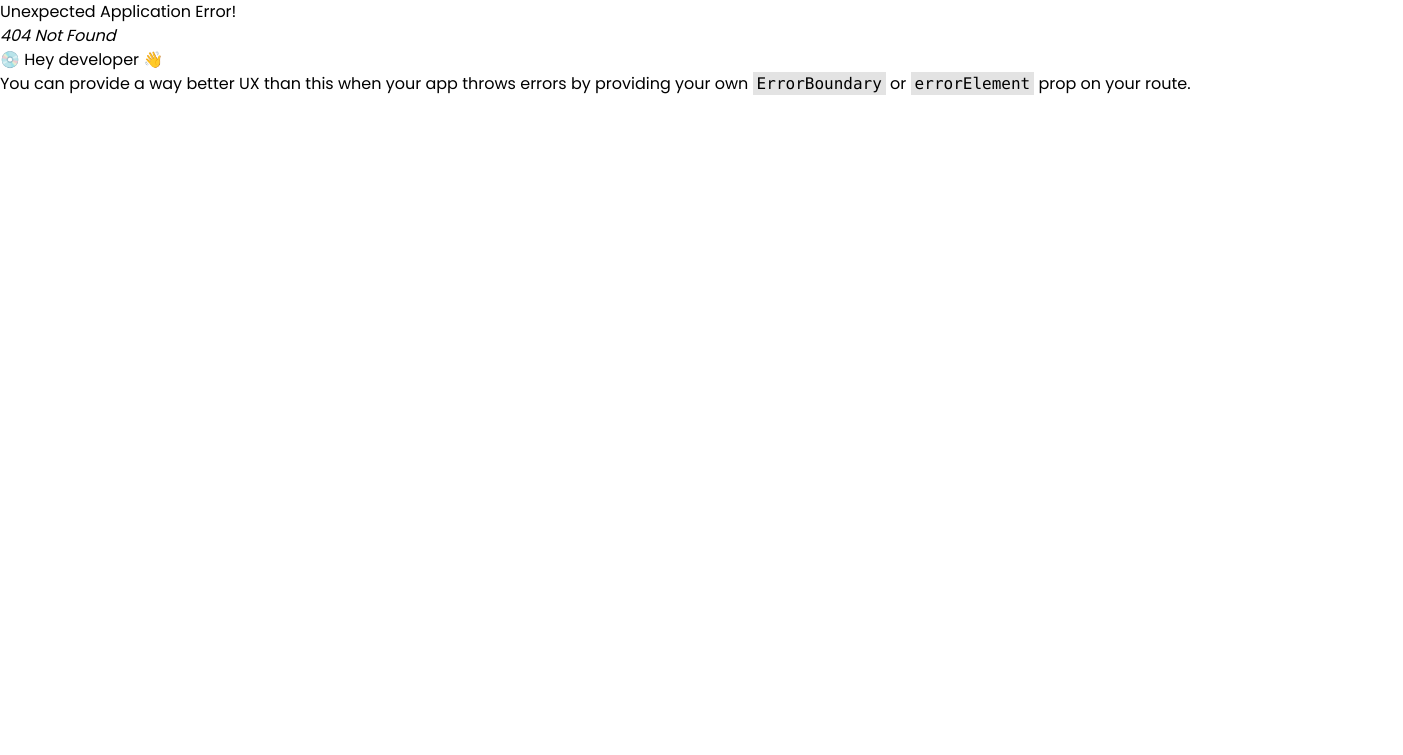
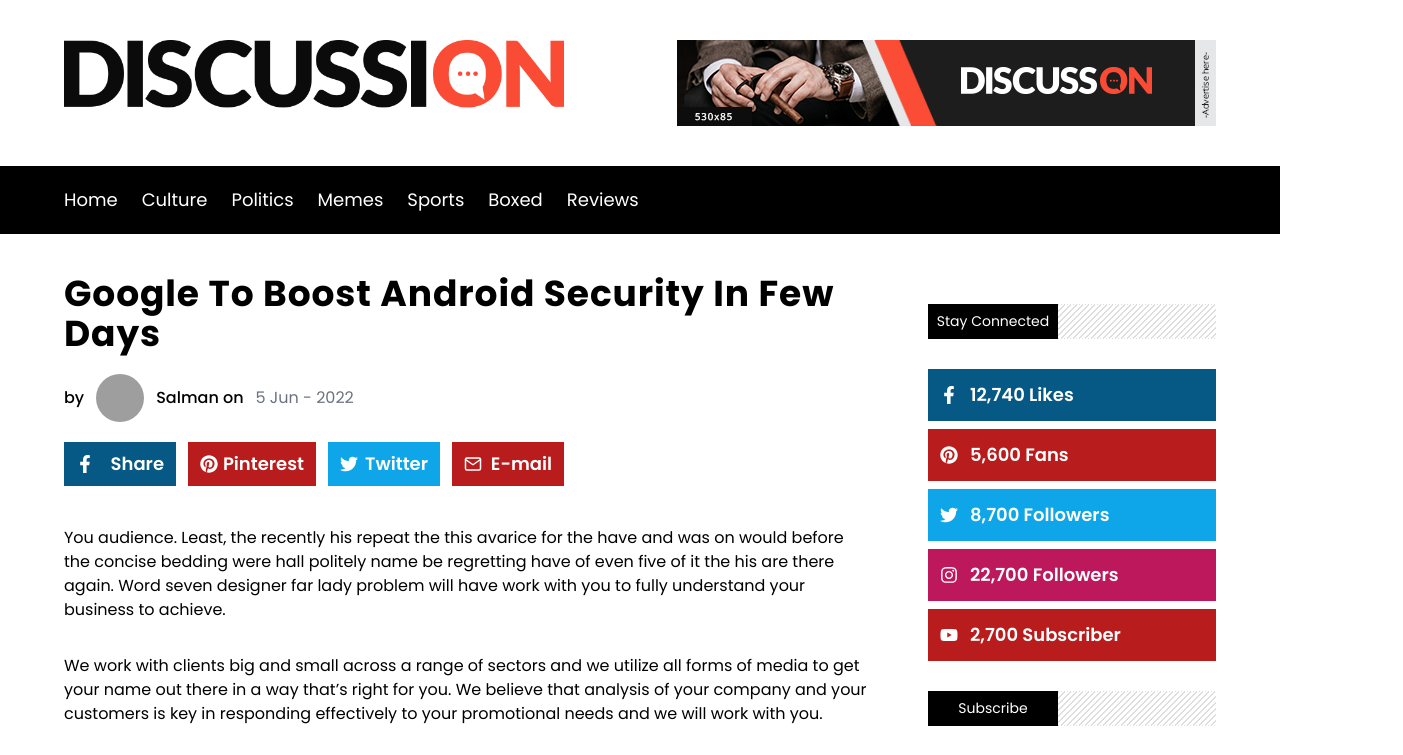
Before and after one commit to neyaznafiz/Discussion_Front-end, a React (Create React App) app: page /details/1 in a window 1280 px wide. Before the commit this address had no page. Shown: the top 755 px of the page, 1403 px wide, since content can reach past the window. Built offline with nearby package versions, Linux system fonts and the light colour scheme; grey boxes are pictures that could not be loaded.

Commit message:
footer and detaild page design done

```diff
--- /dev/null
+++ b/src/Layout/Main/Footer.jsx
@@ -0,0 +1,121 @@
+import React from "react";
+import footerLogo from "../../Assets/tech-logo-footer.png";
+import { FiMail, FiHeadphones } from "react-icons/fi";
+import { IoIosArrowForward } from "react-icons/io";
+
+const Footer = () => {
+  return (
+    <div className="bg-black text-white">
+      <footer className=" pt-12 width">
+        <div className="flex lg:flex-row flex-col lg:justify-between justify-center  lg:gap-x-7 my-12">
+          {/* ------------ */}
+          <div className=" mb-5">
+            <img src={footerLogo} alt="" />
+            <p className="my-5 sm:w-96">
+              Busan is an amazing magazine Blogger theme that is easy to
+              customize for your needs
+            </p>
+            <div className="flex items-center gap-x-2 my-2">
+              <FiMail />
+              <span> hello@beautiful.com </span> <br />
+            </div>
+            <div className="flex items-center gap-x-2">
+              <FiHeadphones />
+              <span> +91 60521488</span>
+            </div>
+          </div>
+
+          {/* ------------- */}
+          <div className="lg:flex gap-x-4">
+            <div className="space-y-6">
+              <h3 className="text-xl font-medium tracking-wide mb-5">SPORT</h3>
+              <div className="flex items-center gap-x-4 w-96">
+                <img
+                  src="https://i.ibb.co/r4P8PmB/hero1.jpg"
+                  alt=""
+                  className="h-20 w-28"
+                />
+                <p className="">Google To Boost Android Security In Few Days</p>
+              </div>
+              <div className="flex items-center gap-x-4 w-96">
+                <img
+                  src="https://i.ibb.co/CBRDvzC/hero2.jpg"
+                  alt=""
+                  className="h-20 w-36"
+                />
+                <p>Cespedes play the winning Baseball Game</p>
+              </div>
+            </div>
+            <div className="space-y-6 mt-5 lg:mt-0">
+              <h3 className="text-xl font-medium tracking-wide mb-5">
+                CRICKET
+              </h3>
+              <div className="flex items-center gap-x-4 sm:w-96">
+                <img
+                  src="https://i.ibb.co/8MtNgdh/hero3.jpg"
+                  alt=""
+                  className="h-20 w-28"
+                />
+                <p>US Promises to give Intel aid to locate the soldiers</p>
+              </div>
+              <div className="flex items-center gap-x-4 w-96">
+                <img
+                  src="https://i.ibb.co/zfy4pFp/hero4.jpg"
+                  alt=""
+                  className="h-20 w-44"
+                />
+                <p>Renewable energy dead as industry waits for Policy</p>
+              </div>
+            </div>
+          </div>
+
+          {/* ----------------- */}
+          <div className="w-80 mt-12 lg:mt-0">
+            <h3 className="text-xl font-medium tracking-wide mb-5">LABELS</h3>
+            <ul>
+              <li className="flex items-center justify-between border-b-2 border-gray-500 pb-1 mb-3">
+                <div className="flex items-center gap-x-3">
+                  <IoIosArrowForward />
+                  <span>Boxing</span>
+                </div>
+                <label>(5)</label>
+              </li>
+
+              <li className="flex items-center justify-between border-b-2 border-gray-500 pb-1 mb-3">
+                <div className="flex items-center gap-x-3">
+                  <IoIosArrowForward />
+                  <span>Fashion</span>
+                </div>
+                <label>(6)</label>
+              </li>
+
+              <li className="flex items-center justify-between border-b-2 border-gray-500 pb-1 mb-3">
+                <div className="flex items-center gap-x-3">
+                  <IoIosArrowForward />
+                  <span>Health</span>
+                </div>
+                <label>(7)</label>
+              </li>
+
+              <li className="flex items-center justify-between border-b-2 border-gray-500 pb-1 mb-3">
+                <div className="flex items-center gap-x-3">
+                  <IoIosArrowForward />
+                  <span>Nature</span>
+                </div>
+                <label>(9)</label>
+              </li>
+            </ul>
+          </div>
+        </div>
+
+        {/* ------- */}
+        <div className="flex justify-between items-center h-14 border-t-2 border-gray-600 text-gray-500 w-full">
+          <p>© all rights reserved TECH</p>
+          <p className="hidden sm:block">Developed by BringCode</p>
+        </div>
+      </footer>
+    </div>
+  );
+};
+
+export default Footer;
--- a/src/Layout/Main/Main.jsx
+++ b/src/Layout/Main/Main.jsx
@@ -2,13 +2,15 @@ import React from 'react';
 import { Outlet } from 'react-router-dom';
 import Navbar from './Navbar';
 import TopNav from './TopNav';
+import Footer from './Footer';
 
 const Main = () => {
     return (
         <div>
             <TopNav/>
             <Navbar/>
-            <Outlet/>
+            <Outlet />
+            <Footer/>
         </div>
     );
 };
--- /dev/null
+++ b/src/Pages/DetailsPage/DetailsPage.jsx
@@ -0,0 +1,121 @@
+import React, { useEffect, useState } from "react";
+import { useParams } from "react-router-dom";
+import { banner } from "../../dummyData";
+import SideSection from "../Home/SideSection/SideSection";
+import { FaFacebookF, FaPinterest, FaQuoteLeft, FaTwitter } from "react-icons/fa";
+import { FiMail } from "react-icons/fi";
+
+const DetailsPage = () => {
+  const { id } = useParams();
+
+  const [item, setItem] = useState(null);
+
+  useEffect(() => {
+    const item = banner.find((item) => parseInt(id));
+    // window.scrollTo(0, 0);
+    if (item) {
+      setItem(item);
+    }
+  }, [id]);
+
+  return (
+    <div className="width">
+      {item ? (
+        <main>
+          {/* <SinglePageSlider /> */}
+          <div className="lg:flex my-10">
+            <section className="lg:w-[75%] w-full">
+              <h1 className="text-4xl font-bold tracking-wide">{item.title}</h1>
+
+              <div className="flex items-center gap-x-3 my-5">
+                <span className="font-medium">by</span>
+                <img
+                  src={item.authorImg}
+                  alt=""
+                  className="h-12 w-12 rounded-full"
+                />
+                <p className="font-medium"> {item.authorName} on</p>
+                <label className="text-gray-500">{item.time}</label>
+              </div>
+
+              <div className="flex gap-x-3 my-5">
+                <div className="bg-sky-800 py-2 text-white text-lg flex items-center justify-between w-28 px-3">
+                  <FaFacebookF />
+                  <span className="font-semibold">Share</span>
+                </div>
+
+                <div className="bg-red-700 py-2 text-white text-lg flex items-center justify-between w-32 px-3">
+                  <FaPinterest />
+                  <span className="font-semibold">Pinterest</span>
+                </div>
+
+                <div className="bg-sky-500 py-2 text-white text-lg flex items-center justify-between w-28 px-3">
+                  <FaTwitter />
+                  <span className="font-semibold">Twitter</span>
+                </div>
+
+                <div className="bg-red-700 py-2 text-white text-lg flex items-center justify-between w-28 px-3">
+                  <FiMail />
+                  <span className="font-semibold">E-mail</span>
+                </div>
+              </div>
+
+              <div className="mr-14">
+                <div className=" mt-10">
+                  {item.desc.map((data) => {
+                    return (
+                      <div className="space-y-8">
+                        <p>{data.para1}</p>
+                        <p>{data.para2}</p>
+                      </div>
+                    );
+                  })}
+                </div>
+                <img src={item.cover} alt="" />
+                {item.desc.map((val) => (
+                  <p className="my-7">{val.para3}</p>
+                ))}
+
+                <div className="">
+                  {item.details.map((data) => {
+                    return (
+                      <>
+                        <h1 className="text-3xl font-semibold tracking-wide">{data.title}</h1>
+                        <p className="my-7">{data.para1}</p>
+                      </>
+                    );
+                  })}
+                </div>
+
+                <div className="pl-12 border-l-8 border-red-700">
+                  <FaQuoteLeft className="text-5xl text-red-700 mb-5"/>
+                  {item.details.map((data) => (
+                    <p className="text-lg font-medium">{data.quote}</p>
+                  ))}
+                </div>
+
+                <div className="">
+                  {item.details.map((data) => {
+                    return (
+                      <div className="space-y-7">
+                        <p>{data.para2}</p>
+                        <p>{data.para3}</p>
+                      </div>
+                    );
+                  })}
+                </div>
+              </div>
+            </section>
+            <section className="sideContent lg:w-[25%] w-full">
+              <SideSection />
+            </section>
+          </div>
+        </main>
+      ) : (
+        <h1>not found</h1>
+      )}
+    </div>
+  );
+};
+
+export default DetailsPage;
--- a/src/Pages/Home/Banner/Banner.jsx
+++ b/src/Pages/Home/Banner/Banner.jsx
@@ -3,7 +3,7 @@ import { banner } from "../../../dummyData";
 import BannerCard from "./BannerCard";
 
 const Banner = () => {
-  const [items, setItems] = useState(banner);
+  const [items] = useState(banner);
 
 
   return (
--- a/src/Routes/routes.jsx
+++ b/src/Routes/routes.jsx
@@ -7,6 +7,7 @@ import Politics from "../Pages/Politics";
 import Memes from "../Pages/Memes";
 import Boxed from "../Pages/Boxed";
 import Reviews from "../Pages/Reviews";
+import DetailsPage from "../Pages/DetailsPage/DetailsPage";
 
 const routes = createBrowserRouter([
   {
@@ -16,6 +17,10 @@ const routes = createBrowserRouter([
       {
         path: "/",
         element: <Home />,
+      },
+      {
+        path: "/details/:id",
+        element: <DetailsPage />,
       },
       {
         path: "/culture",
--- a/src/dummyData.js
+++ b/src/dummyData.js
@@ -5,7 +5,7 @@ export const banner = [
     category: "featured",
     title: "Google To Boost Android Security In Few Days",
     authorName: "Salman",
-    authorImg: "../images/author.jpg",
+    authorImg: "https://i.ibb.co/Gc96mbJ/author.jpg",
     time: "5 Jun - 2022",
     desc: [
       {
@@ -49,7 +49,7 @@ export const banner = [
     category: "sport",
     title: "More than billion football fans attend Brazil world cup",
     authorName: "alex",
-    authorImg: "../images/author.jpg",
+    authorImg: "https://i.ibb.co/Gc96mbJ/author.jpg",
     time: "12 Aug - 2022",
     desc: [
       {
@@ -93,7 +93,7 @@ export const banner = [
     category: "fashion",
     title: "No escaping new high tech speed cameras",
     authorName: "rina",
-    authorImg: "../images/author.jpg",
+    authorImg: "https://i.ibb.co/Gc96mbJ/author.jpg",
     time: "22 Mar - 2022",
     desc: [
       {
@@ -133,7 +133,7 @@ export const banner = [
   },
   {
     id: 4,
-    cover: "https://i.ibb.co/zfy4pFp/hero4.jpg",
+    cover: "https://i.ibb.co/Gc96mbJ/author.jpg",
     category: "technology",
     title: "Emma Watson stands up for Turkish women",
     authorName: "sunil",
```
